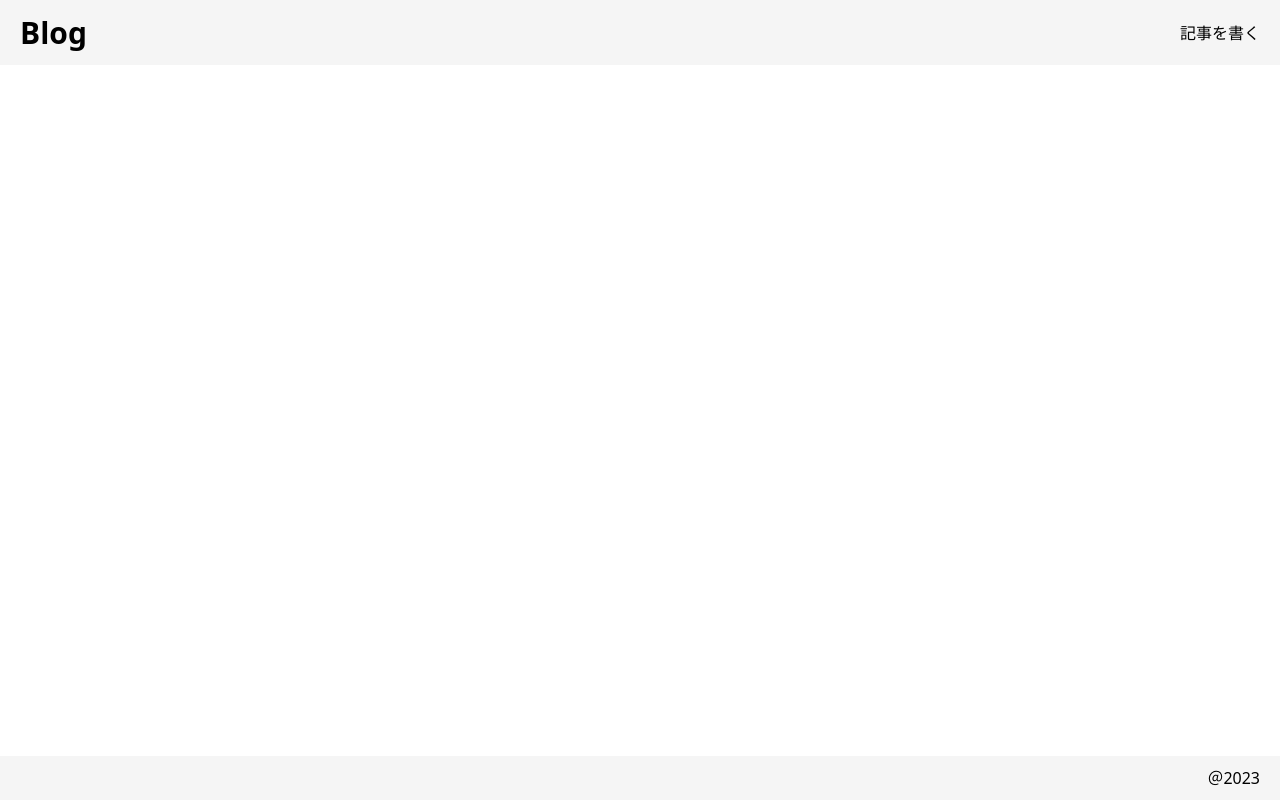
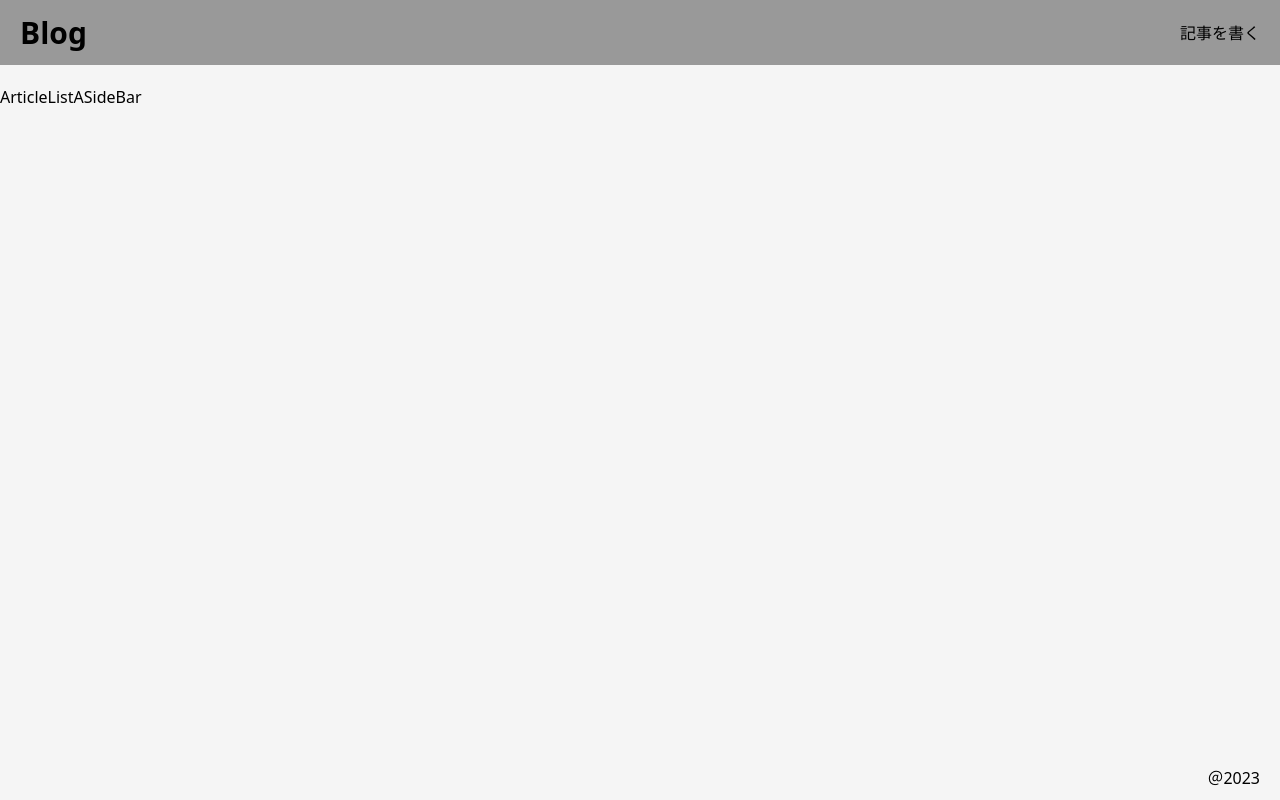
Before and after one commit to ryuju1029/next-app, a Next.js app: page / in a window 1280 px wide. Built offline with nearby package versions, Linux system fonts and the light colour scheme; no server answers.

Commit message:
add MainContents components

```diff
--- /dev/null
+++ b/src/app/components/ArticleList/page.tsx
@@ -0,0 +1,15 @@
+"use client";
+import React from "react";
+import styled from "styled-components";
+
+export const ArticleList = () => {
+  return (
+    <Wrapper>
+      <>ArticleList</>
+    </Wrapper>
+  );
+};
+
+const Wrapper = styled.div``;
+
+export default ArticleList;
--- a/src/app/components/Header/page.tsx
+++ b/src/app/components/Header/page.tsx
@@ -17,9 +17,10 @@ export const Header = () => {
 };
 
 const Wrapper = styled(Cluster)`
-  background-color: #f5f5f5;
+  background-color: #999;
   width: 100%;
   padding: 10px 20px;
+  margin-bottom: 20px;
   display: flex;
   align-items: center;
 `;
--- /dev/null
+++ b/src/app/components/MainContents/page.tsx
@@ -0,0 +1,21 @@
+"use client";
+import React from "react";
+import styled from "styled-components";
+
+import ArticleList from "../ArticleList/page";
+import SideBar from "../SideBar/page";
+
+export const MainContents = () => {
+  return (
+    <Wrapper>
+      <ArticleList />
+      <SideBar />
+    </Wrapper>
+  );
+};
+
+const Wrapper = styled.div`
+  display: flex;
+`;
+
+export default MainContents;
--- /dev/null
+++ b/src/app/components/SideBar/page.tsx
@@ -0,0 +1,15 @@
+"use client";
+import React from "react";
+import styled from "styled-components";
+
+export const SideBar = () => {
+  return (
+    <Wrapper>
+      <>ASideBar</>
+    </Wrapper>
+  );
+};
+
+const Wrapper = styled.div``;
+
+export default SideBar;
--- a/src/app/globals.css
+++ b/src/app/globals.css
@@ -18,5 +18,5 @@
 
 body {
   color: rgb(var(--foreground-rgb));
-  background: white;
+  background-color: #f5f5f5;
 }
--- a/src/app/layout.tsx
+++ b/src/app/layout.tsx
@@ -12,7 +12,7 @@ export default function RootLayout({
   children: React.ReactNode;
 }) {
   return (
-    <html lang="js">
+    <html>
       <body>{children}</body>
     </html>
   );
--- a/src/app/page.tsx
+++ b/src/app/page.tsx
@@ -1,30 +1,16 @@
 "use client";
-
-import { useEffect } from "react";
-import axios from "axios";
 
 import { Header } from "./components/Header/page";
 import { Footer } from "./components/Footer/page";
 import { Cluster } from "./components/Cluster";
-
-import { CsrfToken } from "./types";
+import { MainContents } from "./components/MainContents/page";
 
 export const Home = () => {
-  useEffect(() => {
-    axios.defaults.withCredentials = true;
-    const getCsrfToken = async () => {
-      const { data } = await axios.get<CsrfToken>(
-        `${process.env.NEXT_PUBLIC_API_URL}/csrf-token`
-      );
-      axios.defaults.headers.common["X-CSRF-Token"] = data.csrf_token;
-    };
-    getCsrfToken();
-  }, []);
-
   return (
     <main>
       <Cluster>
         <Header />
+        <MainContents />
         <Footer />
       </Cluster>
     </main>
```
